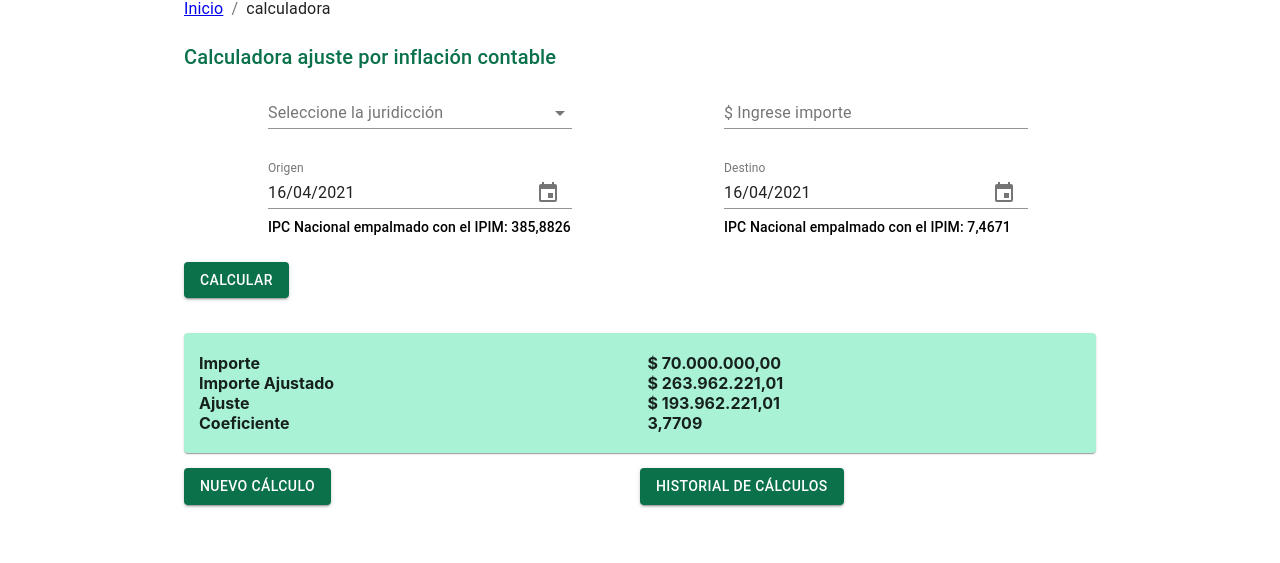
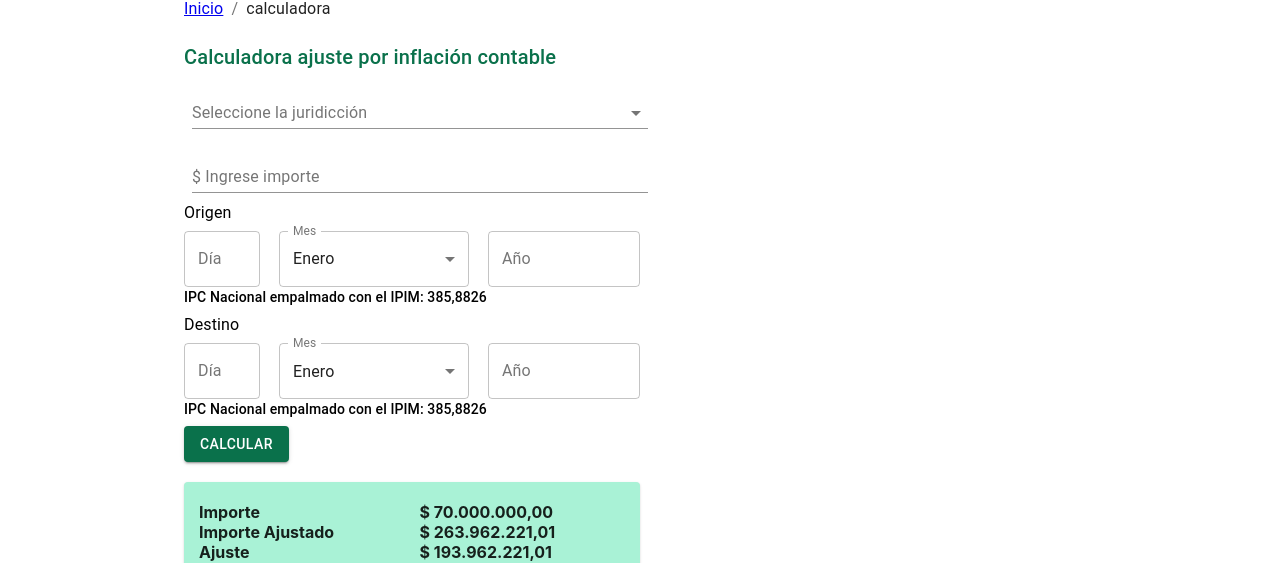
Before and after one commit to aboggan/errepardemo, a React (Create React App) app: page /calculadora in a window 1280 px wide. Shown: the part 270-833 px from the top of the page. Built offline with nearby package versions, Linux system fonts and the light colour scheme; no server answers.

Commit message:
update on fields

```diff
--- a/src/components/CalculadoraInflacionContable.js
+++ b/src/components/CalculadoraInflacionContable.js
@@ -1,7 +1,7 @@
-import DateFnsUtils from "@date-io/date-fns";
 import {
   Button,
   Container,
+  Divider,
   FormControl,
   Grid,
   InputLabel,
@@ -10,17 +10,12 @@ import {
   Paper,
   Select,
   TextField,
-  Typography,
+  Typography
 } from "@material-ui/core";
-import {
-  KeyboardDatePicker,
-  MuiPickersUtilsProvider,
-} from "@material-ui/pickers";
 import React from "react";
 
 function CalculadoraInflacionContable() {
   const [juris, setJuris] = React.useState("");
-  const [selectedDate, setSelectedDate] = React.useState(new Date());
 
   const useStyles = makeStyles((theme) => ({
     formControl: {
@@ -52,9 +47,6 @@ function CalculadoraInflacionContable() {
   }));
   const classes = useStyles();
 
-  const handleDateChange = (date) => {
-    setSelectedDate(date);
-  };
   const handleChange = (event) => {
     setJuris(event.target.value);
   };
@@ -69,8 +61,8 @@ function CalculadoraInflacionContable() {
         <Typography variant="h6" color="primary">
           Calculadora ajuste por inflación contable
         </Typography>
-        <Grid container justify="space-around">
-          <Grid item xs={12} md={4}>
+        <Grid container justify="space-around" paddingLeft={0} md={6}>
+          <Grid item xs={12} md={12}>
             <FormControl className={classes.formControl} fullWidth={true}>
               <InputLabel id="demo-simple-select-label">
                 Seleccione la juridicción
@@ -87,58 +79,157 @@ function CalculadoraInflacionContable() {
               </Select>
             </FormControl>
           </Grid>
-          <Grid item xs={12} md={4}>
+          <Grid item xs={12} md={12}>
             <FormControl className={classes.formControl} fullWidth={true}>
               <TextField
                 id="standard-password-input"
                 label="$ Ingrese importe"
-                type="number"
+                type="tel"
                 autoComplete="current-password"
               />
             </FormControl>
           </Grid>
         </Grid>
-        <Grid container justify="space-around" className={classes.resultGrid}>
-          <Grid item xs={12} md={4}>
-            <FormControl className={classes.formControl} fullWidth={true}>
-              <MuiPickersUtilsProvider utils={DateFnsUtils}>
-                <KeyboardDatePicker
-                  margin="normal"
-                  id="date-picker-dialog"
-                  label="Origen"
-                  format="dd/MM/yyyy"
-                  value={selectedDate}
-                  onChange={handleDateChange}
-                  KeyboardButtonProps={{
-                    "aria-label": "change date",
+        <Grid container justify="space-between" md={6}>
+          <Grid item xs={12}>
+            <Typography variant="body1" gutterBottom={true}>
+              Origen
+            </Typography>
+          </Grid>
+          <Grid item xs={2}>
+            <TextField
+              id="outlined-basic"
+              label="Día"
+              variant="outlined"
+              type="tel"
+              maxLength={2}
+              inputProps={{
+                maxLength: 2,
               }}
             />
-                <Typography variant="subtitle2">
+          </Grid>
+          <Grid item xs={5} >
+            <FormControl variant="outlined" fullWidth={true}>
+              <InputLabel id="demo-simple-select-outlined-label">
+                Mes
+              </InputLabel>
+              <Select
+                labelId="demo-simple-select-outlined-label"
+                id="demo-simple-select-outlined"
+                value={1}
+                onChange={handleChange}
+                label="Mes"
+              >
+                <MenuItem value={1}>Enero</MenuItem>
+                <MenuItem value={2}>Febrero</MenuItem>
+                <MenuItem value={3}>Marzo</MenuItem>
+                <MenuItem value={4}>Abril</MenuItem>
+                <MenuItem value={5}>Mayo</MenuItem>
+                <MenuItem value={6}>Junio</MenuItem>
+                <MenuItem value={7}>Julio</MenuItem>
+                <MenuItem value={8}>Agosto</MenuItem>
+                <MenuItem value={9}>Septiembre</MenuItem>
+                <MenuItem value={10}>Octubre</MenuItem>
+                <MenuItem value={11}>Noviembre</MenuItem>
+                <MenuItem value={12}>Diciembre</MenuItem>
+              </Select>
+            </FormControl>
+          </Grid>
+          <Grid item xs={4} >
+            <TextField
+              id="outlined-basic"
+              label="Año"
+              variant="outlined"
+              type="tel"
+              inputProps={{
+                maxLength: 4,
+              }}
+            />
+          </Grid>
+
+          <Grid item xs={12} gutterBottom={true}>
+            <Typography variant="subtitle2" gutterBottom={true}>
               IPC Nacional empalmado con el IPIM: 385,8826
             </Typography>
-              </MuiPickersUtilsProvider>
+          </Grid>
+
+
+
+
+
+
+          <Grid item xs={12}>
+            <Typography variant="body1" gutterBottom={true}>
+              Destino
+            </Typography>
+          </Grid>
+          <Grid item xs={2}>
+            <TextField
+              id="outlined-basic"
+              label="Día"
+              variant="outlined"
+              type="tel"
+              maxLength={2}
+              inputProps={{
+                maxLength: 2,
+              }}
+            />
+          </Grid>
+          <Grid item xs={5} >
+            <FormControl variant="outlined" fullWidth={true}>
+              <InputLabel id="demo-simple-select-outlined-label">
+                Mes
+              </InputLabel>
+              <Select
+                labelId="demo-simple-select-outlined-label"
+                id="demo-simple-select-outlined"
+                value={1}
+                onChange={handleChange}
+                label="Mes"
+              >
+                <MenuItem value={1}>Enero</MenuItem>
+                <MenuItem value={2}>Febrero</MenuItem>
+                <MenuItem value={3}>Marzo</MenuItem>
+                <MenuItem value={4}>Abril</MenuItem>
+                <MenuItem value={5}>Mayo</MenuItem>
+                <MenuItem value={6}>Junio</MenuItem>
+                <MenuItem value={7}>Julio</MenuItem>
+                <MenuItem value={8}>Agosto</MenuItem>
+                <MenuItem value={9}>Septiembre</MenuItem>
+                <MenuItem value={10}>Octubre</MenuItem>
+                <MenuItem value={11}>Noviembre</MenuItem>
+                <MenuItem value={12}>Diciembre</MenuItem>
+              </Select>
             </FormControl>
           </Grid>
-          <Grid item xs={12} md={4}>
-            <FormControl className={classes.formControl} fullWidth={true}>
-              <MuiPickersUtilsProvider utils={DateFnsUtils}>
-                <KeyboardDatePicker
-                  margin="normal"
-                  id="date-picker-dialog"
-                  label="Destino"
-                  format="dd/MM/yyyy"
-                  value={selectedDate}
-                  onChange={handleDateChange}
-                  KeyboardButtonProps={{
-                    "aria-label": "change date",
+          <Grid item xs={4} >
+            <TextField
+              id="outlined-basic"
+              label="Año"
+              variant="outlined"
+              type="tel"
+              inputProps={{
+                maxLength: 4,
               }}
             />
-                <Typography variant="subtitle2">
-                  IPC Nacional empalmado con el IPIM: 7,4671
+          </Grid>
+
+
+
+
+
+
+
+
+          <Grid item xs={12} gutterBottom={true}>
+            <Typography variant="subtitle2" gutterBottom={true}>
+              IPC Nacional empalmado con el IPIM: 385,8826
             </Typography>
-              </MuiPickersUtilsProvider>
-            </FormControl>
           </Grid>
+
+
+
+
           <Grid item xs={12}>
             <Button
               variant="contained"
@@ -178,6 +269,7 @@ function CalculadoraInflacionContable() {
               </Grid>
             </Paper>
           </Grid>
+          <Divider />
           <Grid item xs={12} md={6}>
             <Button variant="contained" color="primary">
               nuevo cálculo
```
Lines whose indentation alone changed are shown as unchanged.
